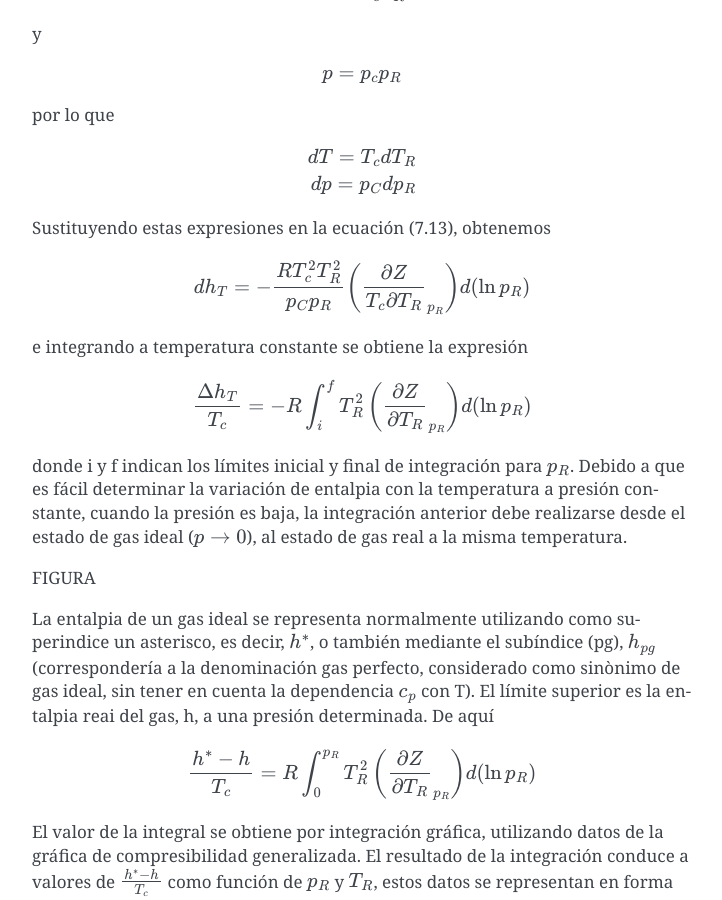
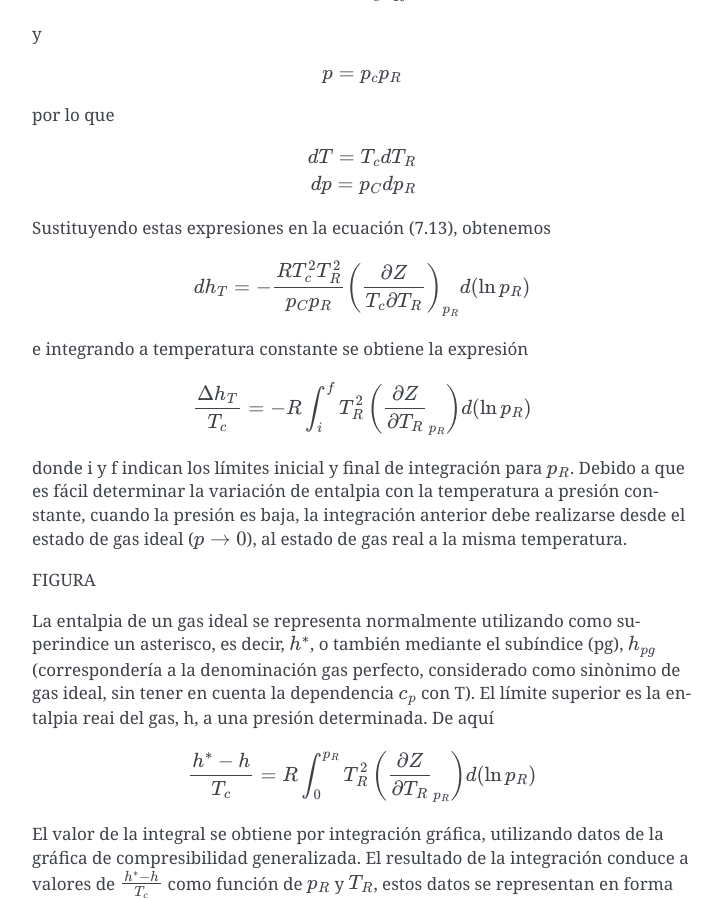
Before and after one commit to mantielero/termodinamica, a Sphinx documentation site: the page built from source/homogeneos_gases.rst, in a window 1280 px wide and 900 px high, scrolled down 12225 px. Shown: the whole window, without its empty margins (388-1110 px from the left). Built offline with Sphinx 7.4.7, drawn with Linux system fonts in a browser that asks for light colours; pages that are not in the unit, such as notebooks, are missing from menus.

```diff
--- a/source/homogeneos_gases.rst
+++ b/source/homogeneos_gases.rst
@@ -355,7 +355,7 @@ Sustituyendo estas expresiones en la ecuación (7.13), obtenemos
 
 .. math::
 
-   dh_T = -\frac{RT_c^2T_R^2}{p_Cp_R} \left( \frac{\partial Z}{T_c \partial T_R}_{p_R}\right) d(\ln p_R)
+   dh_T = -\frac{RT_c^2T_R^2}{p_Cp_R} \left( \frac{\partial Z}{T_c \partial T_R}\right)_{p_R} d(\ln p_R)
 
 e integrando a temperatura constante se obtiene la expresión
 
```
